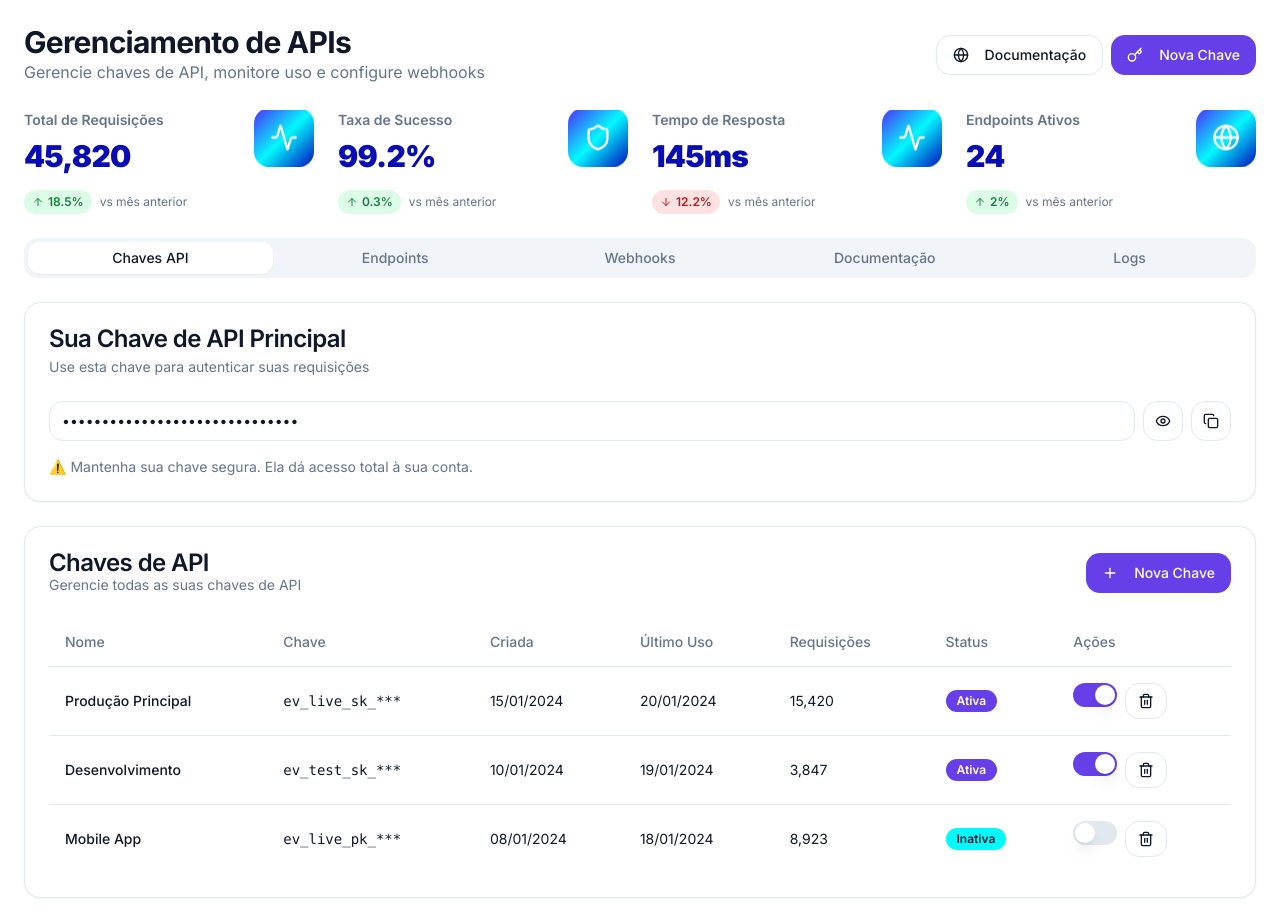
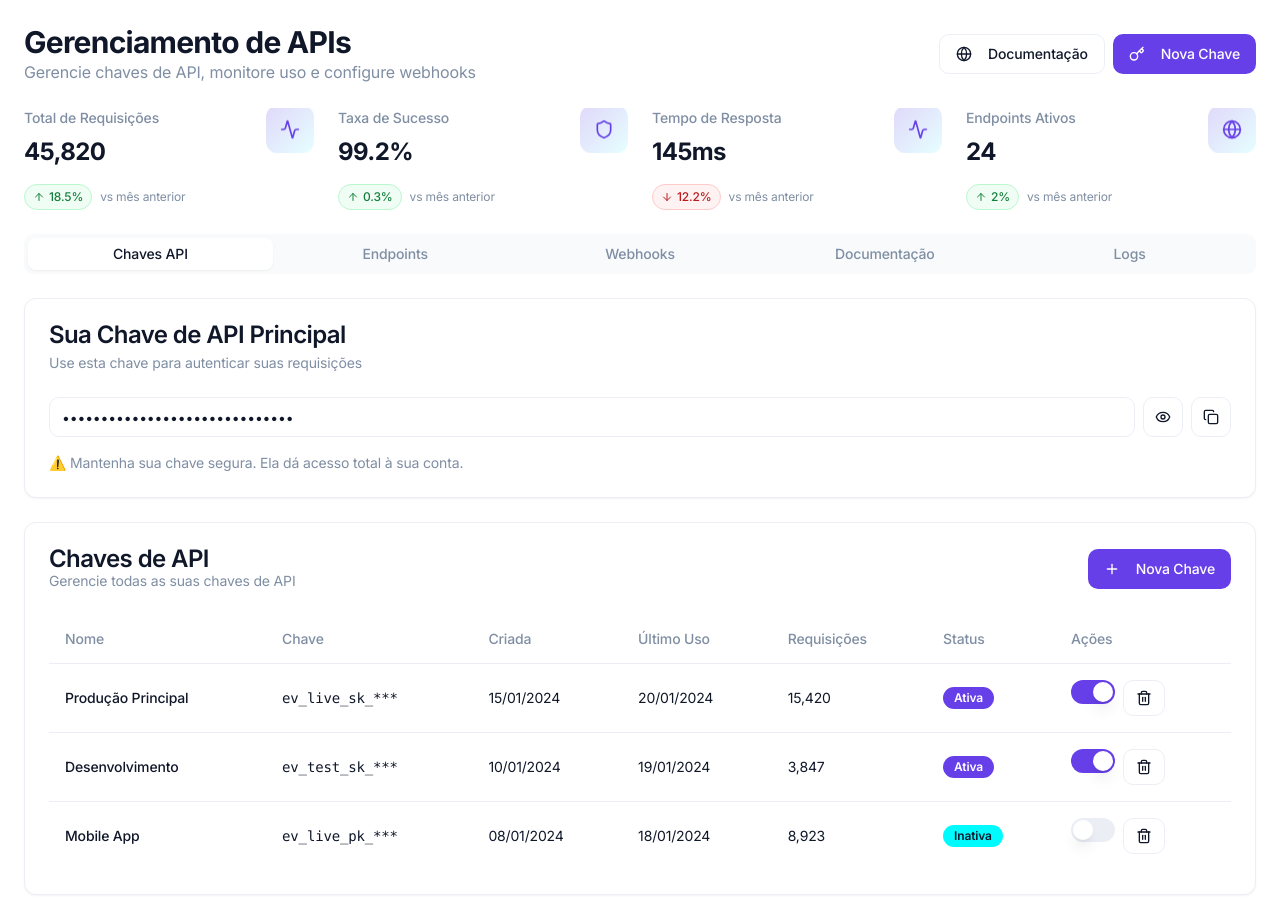
Before and after one commit to gustavomotamacedo/app-eventrix, a React (Vite) app: page /api-management in a window 1280 px wide. Built offline with nearby package versions, Linux system fonts and the light colour scheme.

Commit message:
Refactor: Apply minimal future tech style
Refactor the visual identity to a minimal, future-tech style across all pages, pending dashboard approval.

```diff
--- a/src/components/ui-custom/KpiCard.tsx
+++ b/src/components/ui-custom/KpiCard.tsx
@@ -19,16 +19,16 @@ const KpiCard: React.FC<KpiCardProps> = ({ title, value, icon, trend, className
     <div className={cn('relative overflow-hidden', className)}>
       <div className="flex items-start justify-between">
         <div className="flex-1">
-          <p className="text-sm font-semibold text-muted-foreground mb-2">{title}</p>
-          <h3 className="text-3xl font-black text-tertiary mb-4 tracking-tight">{value}</h3>
+          <p className="text-sm font-medium text-muted-foreground mb-2">{title}</p>
+          <h3 className="text-2xl font-bold text-foreground mb-4 tracking-tight">{value}</h3>
 
           {trend && (
             <div className="flex items-center gap-2">
               <div className={cn(
-                'flex items-center gap-1 px-2 py-1 rounded-full text-xs font-semibold',
+                'flex items-center gap-1 px-2 py-1 rounded-full text-xs font-medium',
                 trend.isPositive
-                  ? 'bg-green-100 text-green-700'
-                  : 'bg-red-100 text-red-700'
+                  ? 'bg-green-50 text-green-700 border border-green-200'
+                  : 'bg-red-50 text-red-700 border border-red-200'
               )}>
                 {trend.isPositive ? (
                   <ArrowUp className="h-3 w-3" />
@@ -42,10 +42,10 @@ const KpiCard: React.FC<KpiCardProps> = ({ title, value, icon, trend, className
           )}
         </div>
 
-        <div className="legal-gradient-bg p-4 rounded-2xl legal-animate-float">
+        <div className="w-12 h-12 rounded-lg bg-gradient-to-br from-primary/20 to-secondary/10 flex items-center justify-center tech-float">
           {React.cloneElement(icon as React.ReactElement, {
-            className: "h-7 w-7 text-white",
-            size: 28
+            className: "h-5 w-5 text-primary",
+            size: 20
           })}
         </div>
       </div>
--- a/src/index.css
+++ b/src/index.css
@@ -16,10 +16,10 @@
     --popover: 0 0% 100%;
     --popover-foreground: 222 47% 11%;
 
-    /* LEGAL Brand Colors */
+    /* LEGAL Tech Colors - Minimalist Approach */
     --primary: 254 79% 58%; /* #4D2BFB */
-    --primary-light: 254 79% 78%; /* Lighter version */
-    --primary-dark: 254 79% 38%; /* Darker version */
+    --primary-light: 254 79% 95%; /* Very light version */
+    --primary-dark: 254 79% 35%; /* Darker version */
     --primary-foreground: 0 0% 100%;
 
     --secondary: 181 100% 50%; /* #03F9FF */
@@ -28,56 +28,56 @@
     --tertiary: 239 90% 37%; /* #020CBC */
     --tertiary-foreground: 0 0% 100%;
 
-    --muted: 210 40% 96.1%;
-    --muted-foreground: 215.4 16.3% 46.9%;
+    --muted: 210 40% 98%;
+    --muted-foreground: 215.4 16.3% 56.9%;
 
-    --accent: 254 79% 96%;
+    --accent: 254 79% 98%;
     --accent-foreground: 222.2 47.4% 11.2%;
 
     --destructive: 0 84.2% 60.2%;
     --destructive-foreground: 210 40% 98%;
 
-    --border: 214.3 31.8% 91.4%;
-    --input: 214.3 31.8% 91.4%;
+    --border: 214.3 31.8% 94%;
+    --input: 214.3 31.8% 94%;
     --ring: 254 79% 58%;
 
-    --radius: 1rem; /* Rounded cards */
+    --radius: 0.75rem; /* More subtle radius */
 
-    --sidebar-background: 254 79% 58%; /* Primary color for sidebar */
-    --sidebar-foreground: 0 0% 100%; /* White text */
-    --sidebar-primary: 254 79% 68%; /* Lighter shade */
-    --sidebar-primary-foreground: 0 0% 100%; /* White text */
-    --sidebar-accent: 254 79% 48%; /* Darker shade */
-    --sidebar-accent-foreground: 0 0% 100%; /* White text */
-    --sidebar-border: 254 79% 48%; /* Darker shade for borders */
-    --sidebar-ring: 254 79% 78%; /* Lighter shade for focus */
+    --sidebar-background: 254 79% 58%;
+    --sidebar-foreground: 0 0% 100%;
+    --sidebar-primary: 254 79% 68%;
+    --sidebar-primary-foreground: 0 0% 100%;
+    --sidebar-accent: 254 79% 48%;
+    --sidebar-accent-foreground: 0 0% 100%;
+    --sidebar-border: 254 79% 48%;
+    --sidebar-ring: 254 79% 78%;
   }
 
   .dark {
-    --background: 222 47% 11%;
+    --background: 222 47% 8%;
     --foreground: 210 40% 98%;
 
-    --card: 222 47% 11%;
+    --card: 222 47% 10%;
     --card-foreground: 210 40% 98%;
 
-    --popover: 222 47% 11%;
+    --popover: 222 47% 10%;
     --popover-foreground: 210 40% 98%;
 
-    --primary: 254 79% 58%; /* Keeping brand primary */
-    --primary-light: 254 79% 68%; /* Adjusted for dark mode */
-    --primary-dark: 254 79% 48%; /* Adjusted for dark mode */
+    --primary: 254 79% 58%;
+    --primary-light: 254 79% 25%;
+    --primary-dark: 254 79% 70%;
     --primary-foreground: 0 0% 100%;
 
-    --secondary: 181 100% 50%; /* Keeping brand secondary */
+    --secondary: 181 100% 50%;
     --secondary-foreground: 222 47% 11%;
 
-    --tertiary: 239 90% 37%; /* Keeping brand tertiary */
+    --tertiary: 239 90% 55%;
     --tertiary-foreground: 0 0% 100%;
 
-    --muted: 217.2 32.6% 17.5%;
+    --muted: 217.2 32.6% 15%;
     --muted-foreground: 215 20.2% 65.1%;
 
-    --accent: 254 79% 20%;
+    --accent: 254 79% 15%;
     --accent-foreground: 210 40% 98%;
 
     --destructive: 0 62.8% 30.6%;
@@ -87,13 +87,13 @@
     --input: 217.2 32.6% 17.5%;
     --ring: 254 79% 68%;
 
-    --sidebar-background: 222 47% 11%; /* Dark background */
+    --sidebar-background: 222 47% 8%;
     --sidebar-foreground: 0 0% 100%;
-    --sidebar-primary: 254 79% 58%; /* Brand primary */
+    --sidebar-primary: 254 79% 58%;
     --sidebar-primary-foreground: 0 0% 100%;
-    --sidebar-accent: 254 79% 30%;
+    --sidebar-accent: 254 79% 25%;
     --sidebar-accent-foreground: 0 0% 100%;
-    --sidebar-border: 254 79% 30%;
+    --sidebar-border: 254 79% 25%;
     --sidebar-ring: 254 79% 58%;
   }
 }
@@ -105,112 +105,117 @@
 
   body {
     @apply bg-background text-foreground;
-    font-family: 'Inter', 'Neue Haas Unica', -apple-system, BlinkMacSystemFont, 'Segoe UI', 'Roboto', 'Oxygen', 'Ubuntu', 'Cantarell', sans-serif;
+    font-family: 'Inter', -apple-system, BlinkMacSystemFont, 'Segoe UI', 'Roboto', sans-serif;
     font-weight: 400;
-    line-height: 1.6;
+    line-height: 1.5;
+    letter-spacing: -0.01em;
   }
 
   h1, h2, h3, h4, h5, h6 {
-    @apply font-bold tracking-tight;
-    font-weight: 700;
+    @apply font-semibold tracking-tight;
+    font-weight: 600;
   }
 
   h1 {
     @apply text-3xl md:text-4xl;
-    font-weight: 800;
+    font-weight: 700;
   }
 
   h2 {
     @apply text-2xl md:text-3xl;
-    font-weight: 700;
+    font-weight: 650;
   }
 
   h3 {
     @apply text-xl md:text-2xl;
-    font-weight: 700;
+    font-weight: 600;
   }
 }
 
 @layer components {
-  .legal-card {
-    @apply bg-card text-card-foreground rounded-2xl border shadow-lg transition-all duration-300 hover:shadow-xl hover:scale-[1.02];
-    background: linear-gradient(135deg, rgba(255, 255, 255, 0.9) 0%, rgba(255, 255, 255, 0.95) 100%);
-    border: 1px solid rgba(77, 43, 251, 0.1);
+  .tech-card {
+    @apply bg-card/80 backdrop-blur-sm text-card-foreground rounded-xl border border-border/50 shadow-sm transition-all duration-300 hover:shadow-md hover:border-primary/20;
+    background: rgba(255, 255, 255, 0.7);
+    backdrop-filter: blur(10px);
   }
 
-  .legal-gradient-bg {
-    background: linear-gradient(135deg, #4D2BFB 0%, #03F9FF 50%, #020CBC 100%);
+  .tech-gradient-subtle {
+    background: linear-gradient(135deg, rgba(77, 43, 251, 0.03) 0%, rgba(3, 249, 255, 0.02) 100%);
   }
 
-  .legal-gradient-button {
-    @apply relative overflow-hidden rounded-xl font-semibold transition-all duration-300 hover:scale-105 hover:shadow-lg;
-    background: linear-gradient(135deg, #4D2BFB 0%, #03F9FF 100%);
+  .tech-button {
+    @apply relative overflow-hidden rounded-lg font-medium transition-all duration-300 hover:scale-[1.02] hover:shadow-md;
+    background: linear-gradient(135deg, hsl(var(--primary)) 0%, hsl(var(--tertiary)) 100%);
     color: white;
   }
 
-  .legal-gradient-button:hover {
-    background: linear-gradient(135deg, #020CBC 0%, #4D2BFB 100%);
+  .tech-button:hover {
+    background: linear-gradient(135deg, hsl(var(--tertiary)) 0%, hsl(var(--primary)) 100%);
   }
 
-  .legal-sidebar-item {
-    @apply flex items-center gap-3 px-4 py-3 rounded-xl transition-all duration-300 hover:bg-white/20 hover:scale-105;
+  .tech-sidebar-item {
+    @apply flex items-center gap-3 px-3 py-2.5 rounded-lg transition-all duration-200 hover:bg-white/10 hover:translate-x-1;
   }
 
-  .legal-sidebar-item.active {
-    @apply bg-white/30 text-white shadow-lg;
-    background: linear-gradient(135deg, rgba(255, 255, 255, 0.2) 0%, rgba(255, 255, 255, 0.1) 100%);
+  .tech-sidebar-item.active {
+    @apply bg-white/15 text-white shadow-sm border border-white/10;
   }
 
-  .legal-kpi-card {
-    @apply legal-card p-6 relative overflow-hidden;
+  .tech-kpi-card {
+    @apply tech-card p-6 relative overflow-hidden;
   }
 
-  .legal-kpi-card::before {
+  .tech-kpi-card::before {
     content: '';
     position: absolute;
     top: 0;
     left: 0;
     right: 0;
-    height: 4px;
-    background: linear-gradient(90deg, #4D2BFB 0%, #03F9FF 50%, #020CBC 100%);
+    height: 2px;
+    background: linear-gradient(90deg, hsl(var(--primary)) 0%, hsl(var(--secondary)) 100%);
   }
 
-  .legal-powered-badge {
-    @apply inline-flex items-center gap-2 px-3 py-1 rounded-full text-xs font-medium;
-    background: linear-gradient(135deg, #4D2BFB 0%, #03F9FF 100%);
-    color: white;
+  .tech-badge {
+    @apply inline-flex items-center gap-2 px-3 py-1 rounded-full text-xs font-medium bg-primary/10 text-primary border border-primary/20;
   }
 
-  .legal-input {
-    @apply border-2 border-gray-200 rounded-xl px-4 py-3 transition-all duration-300 focus:border-primary focus:ring-2 focus:ring-primary/20;
+  .tech-input {
+    @apply border border-border/60 rounded-lg px-3 py-2.5 transition-all duration-200 focus:border-primary/60 focus:ring-2 focus:ring-primary/10;
+    background: rgba(255, 255, 255, 0.5);
+    backdrop-filter: blur(4px);
   }
 
-  .legal-input:focus {
-    box-shadow: 0 0 0 3px rgba(77, 43, 251, 0.1);
+  .tech-input:focus {
+    background: rgba(255, 255, 255, 0.8);
   }
 
-  @keyframes legal-pulse {
-    0%, 100% { opacity: 1; }
-    50% { opacity: 0.7; }
+  @keyframes float-subtle {
+    0%, 100% { transform: translateY(0px); }
+    50% { transform: translateY(-3px); }
   }
 
-  @keyframes legal-float {
-    0%, 100% { transform: translateY(0px); }
-    50% { transform: translateY(-10px); }
+  @keyframes pulse-glow {
+    0%, 100% { opacity: 0.5; }
+    50% { opacity: 0.8; }
   }
 
-  .legal-animate-pulse {
-    animation: legal-pulse 2s cubic-bezier(0.4, 0, 0.6, 1) infinite;
+  .tech-float {
+    animation: float-subtle 4s ease-in-out infinite;
   }
 
-  .legal-animate-float {
-    animation: legal-float 3s ease-in-out infinite;
+  .tech-glow {
+    animation: pulse-glow 3s ease-in-out infinite;
   }
 
-  .legal-tech-grid {
+  .tech-grid {
     background-image:
-      linear-gradient(rgba(77, 43, 251, 0.03) 1px, transparent 1px),
-      linear-gradient(90deg, rgba(77, 43, 251, 0.03) 1px, transparent 1px);
-    background-size: 20px 20px;
+      radial-gradient(circle at 1px 1px, rgba(77, 43, 251, 0.08) 1px, transparent 0);
+    background-size: 24px 24px;
+  }
+
+  .tech-glass {
+    background: rgba(255, 255, 255, 0.1);
+    backdrop-filter: blur(20px);
+    border: 1px solid rgba(255, 255, 255, 0.2);
   }
 }
```
Also changed, not shown: src/components/dashboard/DashboardOverview.tsx (+55 -55 lines).
